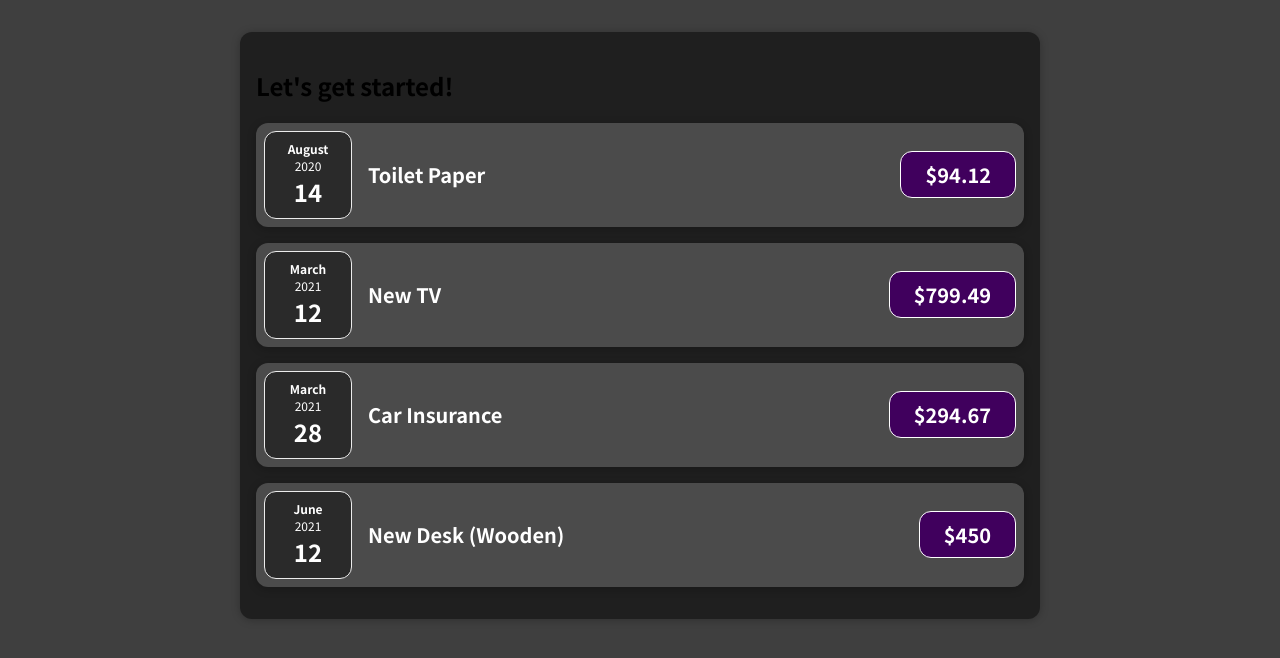
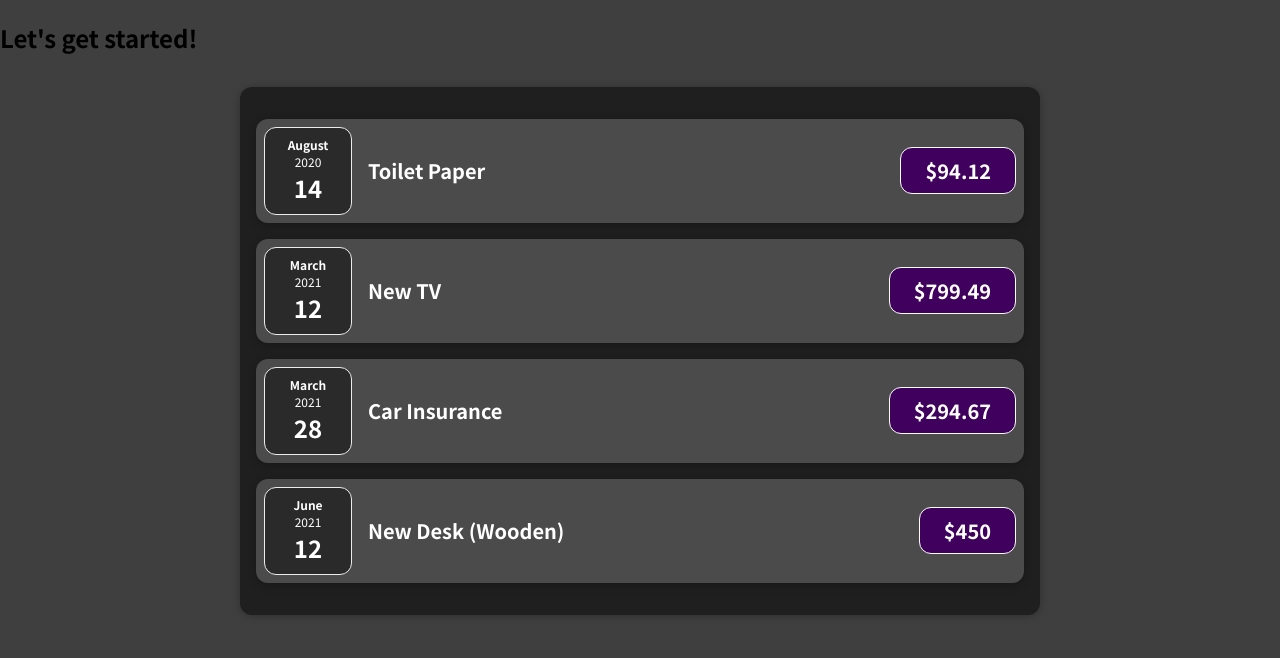
Before and after one commit to 4nur4g/React-ClassProject, a JavaScript app: page / in a window 1280 px wide. Shown: the top 658 px of the page. Built offline with nearby package versions, Linux system fonts and the light colour scheme.

Commit message:
further corrected assignment 1

```diff
--- a/src/App.js
+++ b/src/App.js
@@ -23,7 +23,12 @@ function App() {
     },
   ];
 
-  return <NewComponentExpenses expenses={expenses}></NewComponentExpenses>;
+  return (
+    <div>
+      <h2>Let's get started!</h2>
+      <NewComponentExpenses expenses={expenses}></NewComponentExpenses>{" "}
+    </div>
+  );
 }
 
 export default App;
--- a/src/components/NewComponentExpenses.js
+++ b/src/components/NewComponentExpenses.js
@@ -4,7 +4,6 @@ import "./NewComponentExpenses.css";
 function NewComponentexpenses(props) {
   return (
     <div className="expenses">
-      <h2>Let's get started!</h2>
       <ExpenseItem
         title={props.expenses[0].title}
         amount={props.expenses[0].amount}
```
Also changed, not shown: 1 other file (tests, documents, lock files or other folders).
